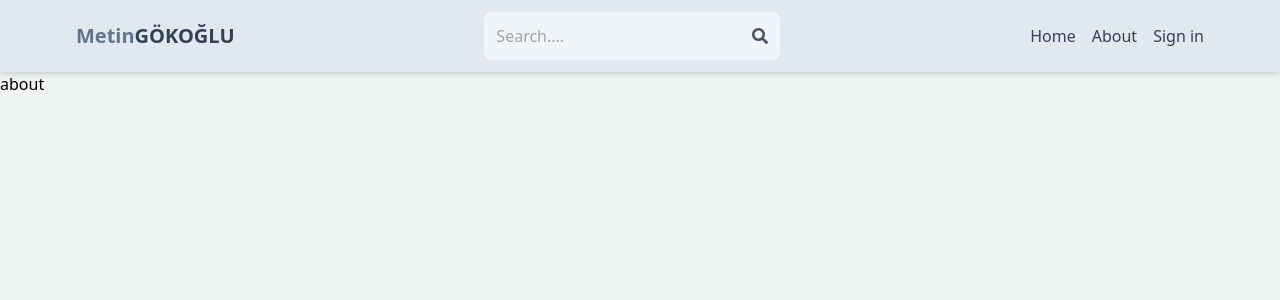
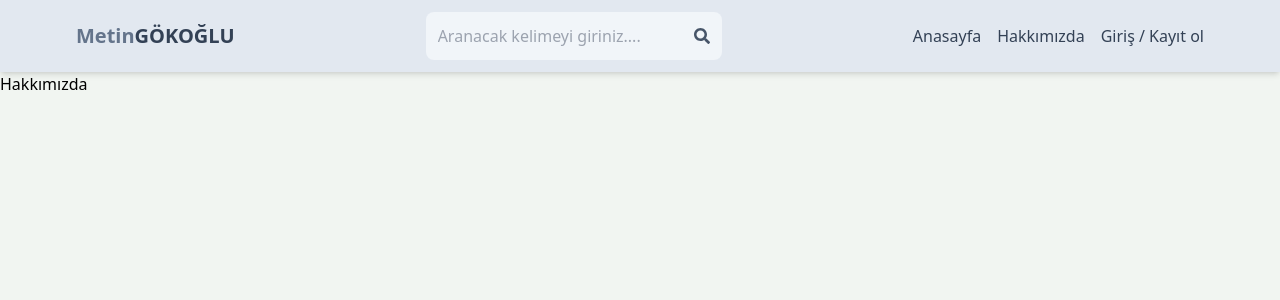
Before and after one commit to metingokoglu/mern-estate, a React (Vite) app in the folder client/: page /about in a window 1280 px wide. Shown: the top 300 px of the page. Built offline with nearby package versions, Linux system fonts and the light colour scheme; no server answers.

Commit message:
complate profile page ui

```diff
--- a/client/src/components/Header.jsx
+++ b/client/src/components/Header.jsx
@@ -16,7 +16,7 @@
         <form className="bg-slate-100 p-3 rounded-lg flex items-center">
           <input
             type="text"
-            placeholder="Search...."
+            placeholder="Aranacak kelimeyi giriniz...."
             className="bg-transparent focus:outline-none w-24 sm:w-64"
           />
           <FaSearch className="text-slate-600" />
@@ -24,12 +24,12 @@
         <ul className="flex gap-4">
           <Link to="/">
             <li className="hidden sm:inline text-slate-700 hover:underline">
-              Home
+              Anasayfa
             </li>
           </Link>
           <Link to="/about">
             <li className="hidden sm:inline text-slate-700 hover:underline">
-              About
+              Hakkımızda
             </li>
           </Link>
           <Link to="/profile">
@@ -40,7 +40,9 @@
                 alt="profile"
               />
             ) : (
-              <li className="text-slate-700 hover:underline">Sign in</li>
+              <li className="text-slate-700 hover:underline">
+                Giriş / Kayıt ol
+              </li>
             )}
           </Link>
         </ul>
--- a/client/src/pages/About.jsx
+++ b/client/src/pages/About.jsx
@@ -1,5 +1,5 @@
 import React from "react";
 
 export default function about() {
-  return <div>about</div>;
+  return <div>Hakkımızda</div>;
 }
--- a/client/src/pages/Home.jsx
+++ b/client/src/pages/Home.jsx
@@ -1,7 +1,5 @@
 import React from "react";
 
 export default function Home() {
-  return (
-    <div>Home</div>
-  )
+  return <div>Anasayfa</div>;
 }
--- a/client/src/pages/Profile.jsx
+++ b/client/src/pages/Profile.jsx
@@ -1,5 +1,42 @@
-import React from "react";
+import { useSelector } from "react-redux";
 
 export default function Profile() {
-  return <div>Profile</div>;
+  const { currentUser } = useSelector((state) => state.user);
+  return (
+    <div className="p-3 max-w-lg mx-auto">
+      <h1 className="text-3xl font-semibold text-center my-7">Profil</h1>
+      <form className="flex flex-col gap-4">
+        <img
+          src={currentUser.avatar}
+          alt="profil"
+          className="rounded-full h-24 w-24 object-cover cursor-pointer self-center mt-2"
+        />
+        <input
+          type="text"
+          placeholder="Kullanıcı Adı"
+          className="border p-3 rounded-lg"
+          id="username"
+        />
+        <input
+          type="email"
+          placeholder="E-mail"
+          className="border p-3 rounded-lg"
+          id="email"
+        />
+        <input
+          type="password"
+          placeholder="Şifre"
+          className="border p-3 rounded-lg"
+          id="password"
+        />
+        <button className="bg-slate-700 text-white rounded-lg p-3 uppercase hover:placeholder-opacity-95 disabled:opacity-80">
+          Güncelle
+        </button>
+      </form>
+      <div className="flex justify-between mt-5">
+        <span className="text-red-700 cursor-pointer">Hesabı Sil</span>
+        <span className="text-red-700 cursor-pointer">Çıkış Yap</span>
+      </div>
+    </div>
+  );
 }
```
